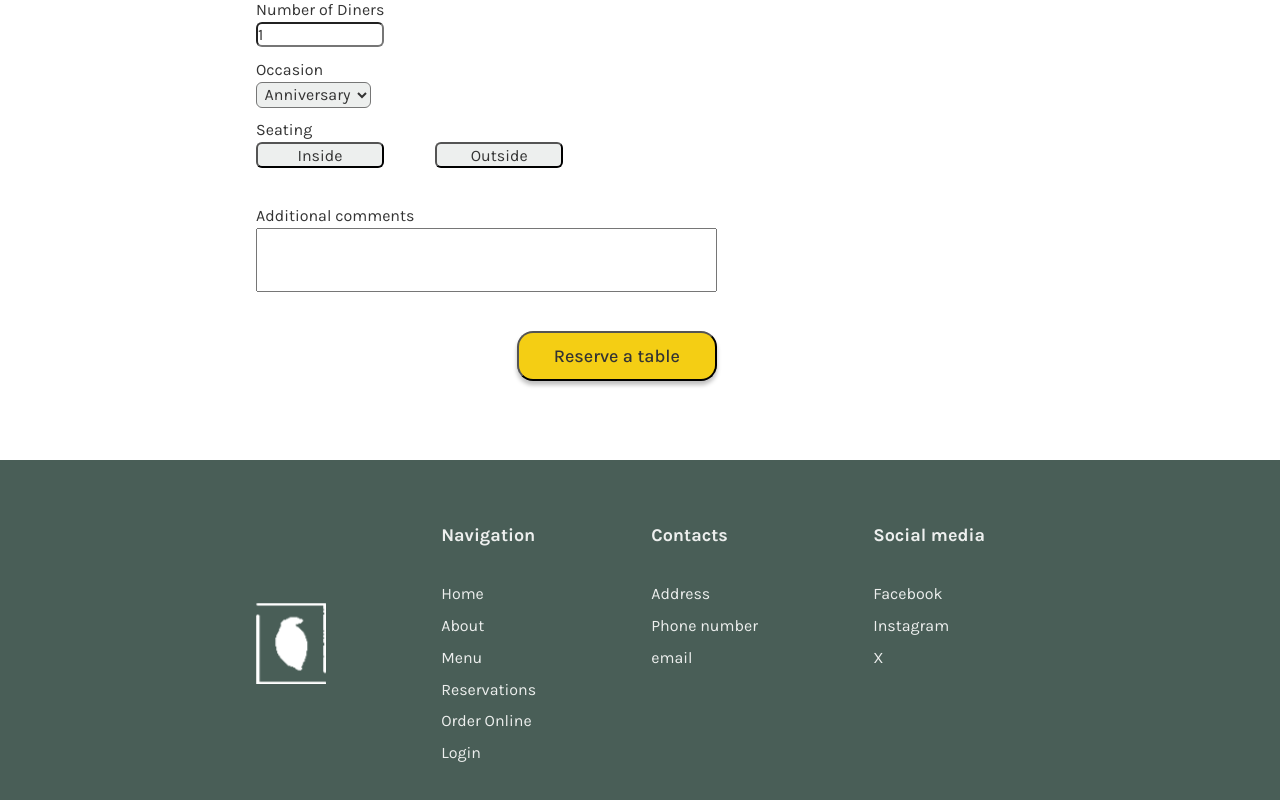
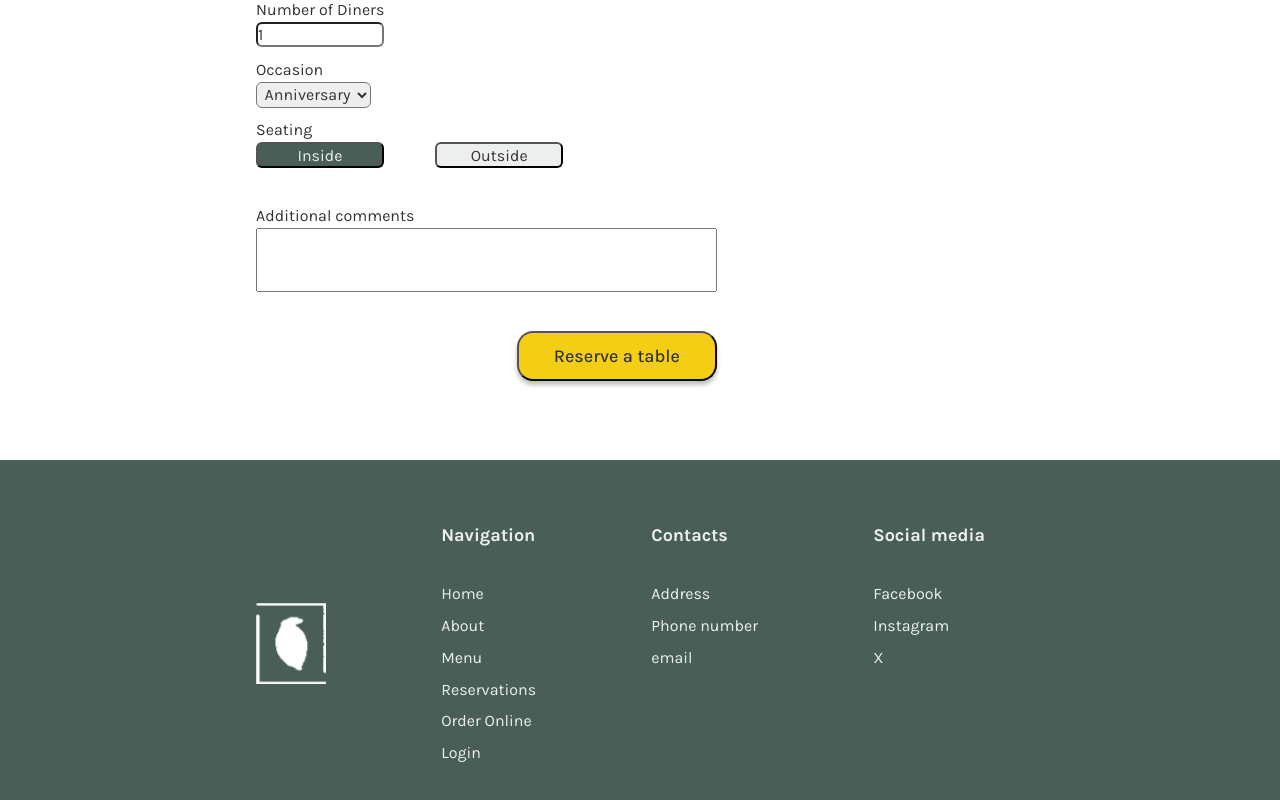
Before and after one commit to clibroia/little-lemon, a React (Create React App) app: page /booking-page in a window 1280 px wide. Shown: the part 902-1702 px from the top of the page. Built offline with nearby package versions, Linux system fonts and the light colour scheme; a web font is replaced by a local one.

Commit message:
Moved the BookingForm state and constants to the BookingPage component. Optimized state control with useReducer hook

```diff
--- a/src/BookingForm.js
+++ b/src/BookingForm.js
@@ -1,103 +1,22 @@
-import { useState } from "react";
 import CommentArea from "./CommentArea";
 import LabelInput from "./LabelInput";
 import LabelNumber from "./LabelNumber";
 import LabelSelect from "./LabelSelect";
 import SeatingOption from "./SeatingOption";
 
-const BookingForm = () => {
-    const occasions = [
-        {label:"Anniversary", value:"anniversary"},
-        {label:"Birthday", value:"birthday"},
-        {label:"Business", value:"business"},
-        {label:"Engagement", value:"engagement"}
-    ];
-    const times = [
-        {label:"19:30", value:"19:30"},
-        {label:"20:00", value:"20:00"},
-        {label:"20:30", value:"20:30"},
-        {label:"21:00", value:"21:00"},
-        {label:"21:30", value:"21:30"},
-        {label:"22:00", value:"22:00"},
-    ];
-    const [bookingData, setBookingData] = useState({
-        name:"",
-        email:"",
-        date:"",
-        time:"",
-        occasion:"",
-        diners:"1",
-        seating:"",
-        comment:""
-    });
-    const handleSubmit = (e) => {
-        e.preventDefault();
-        console.log(bookingData);
-    }
-    const nameChange = (e) => {
-        setBookingData(prevState => {
-            return({
-                ...prevState,
-                name: e.target.value
-            });
-        });
-    }
-    const emailChange = (e) => {
-        setBookingData(prevState => {
-            return({
-                ...prevState,
-                email: e.target.value
-            });
-        });
-    }
-    const dateChange = (e) => {
-        setBookingData(prevState => {
-            return({
-                ...prevState,
-                date: e.target.value
-            });
-        });
-    }
-    const timeChange = (e) => {
-        setBookingData(prevState => {
-            return({
-                ...prevState,
-                time: e.target.value
-            });
-        });
-    }
-    const occasionChange = (e) => {
-        setBookingData(prevState => {
-            return({
-                ...prevState,
-                occasion: e.target.value
-            });
-        });
-    }
-    const dinersChange = (e) => {
-        setBookingData(prevState => {
-            return({
-                ...prevState,
-                diners: e.target.value
-            });
-        });
-    }
-    const handleSelection = (e) => {
-        setBookingData(prevState => {
-            return({
-                ...prevState,
-                seating: e.target.value
-            });
-        });
-    }
-    const commentChange = (e) => {
-        setBookingData(prevState => {
-            return({
-                ...prevState,
-                comment: e.target.value
-            });
-        });
-    }
+const BookingForm = ({
+    occasions,
+    times,
+    bookingData,
+    handleSubmit,
+    nameChange,
+    emailChange,
+    dateChange,
+    timeChange,
+    occasionChange,
+    dinersChange,
+    handleSelection,
+    commentChange}) => {
     return(
         <>
             <form
@@ -111,6 +30,7 @@ const BookingForm = () => {
                     inputType={"text"}
                     handleChange={nameChange}
                     inputValue={bookingData.name}
+                    required={"true"}
                     />
                     <LabelInput
                     labelText={"Email"}
@@ -118,6 +38,7 @@ const BookingForm = () => {
                     inputType={"email"}
                     handleChange={emailChange}
                     inputValue={bookingData.email}
+                    required={"true"}
                     />
                 </div>
                 <div className="form-group">
@@ -128,6 +49,7 @@ const BookingForm = () => {
                         inputType={"date"}
                         handleChange={dateChange}
                         inputValue={bookingData.date}
+                        required={"true"}
                         />
                         <LabelSelect
                         divClassName={"form-label-data"}
@@ -136,6 +58,7 @@ const BookingForm = () => {
                         options={times}
                         selectedValue={bookingData.time}
                         handleChange={timeChange}
+                        required={"true"}
                         />
                     </div>
                     <LabelNumber
@@ -148,6 +71,7 @@ const BookingForm = () => {
                     inputMax={"15"}
                     numberValue={bookingData.diners}
                     handleChange={dinersChange}
+                    required={"true"}
                     />
                     <LabelSelect
                     divClassName={"form-label-data form-fit-content"}
@@ -156,6 +80,7 @@ const BookingForm = () => {
                     options={occasions}
                     selectedValue={bookingData.occasion}
                     handleChange={occasionChange}
+                    required={"false"}
                     />
                     <SeatingOption
                     handleSeatingSelection={handleSelection}
@@ -164,6 +89,7 @@ const BookingForm = () => {
                 <CommentArea
                 areaValue={bookingData.comment}
                 handleChange={commentChange}
+                required={"false"}
                 />
                 <div className="form-submit">
                     <input type="submit" value="Reserve a table" className="hero-button"/>
--- a/src/BookingPage.js
+++ b/src/BookingPage.js
@@ -1,15 +1,182 @@
 import React from 'react';
+import { useReducer } from 'react';
 import Header from './Header';
 import Footer from './Footer';
 import BookingHero from './BookingHero';
 import BookingForm from './BookingForm';
 
 const BookingPage = () => {
+    const occasions = [
+        {label:"Anniversary", value:"anniversary"},
+        {label:"Birthday", value:"birthday"},
+        {label:"Business", value:"business"},
+        {label:"Engagement", value:"engagement"}
+    ];
+    const bookingDataReducer = (bookingData, action) => {
+        switch (action.type) {
+            case 'nameChange': {
+                return({
+                    ...bookingData,
+                    name: action.value
+                });
+            }
+            case 'emailChange': {
+                return({
+                    ...bookingData,
+                    email: action.value
+                });
+            }
+            case 'dateChange': {
+                return({
+                    ...bookingData,
+                    date: action.value
+                });
+            }
+            case 'timeChange': {
+                return({
+                    ...bookingData,
+                    time: action.value
+                });
+            }
+            case 'occasionChange': {
+                return({
+                    ...bookingData,
+                    occasion: action.value
+                });
+            }
+            case 'dinersChange': {
+                return({
+                    ...bookingData,
+                    diners: action.value
+                });
+            }
+            case 'handleSelection': {
+                return({
+                    ...bookingData,
+                    seating: action.value
+                });
+            }
+            case 'commentChange': {
+                return({
+                    ...bookingData,
+                    comment: action.value
+                });
+            }
+            default: {
+                throw Error('Unknown action: '+ action.type)
+            }
+        }
+    }
+    const handleSubmit = (e) => {
+        e.preventDefault();
+        console.log(bookingData);
+    }
+    const nameChange = (e) => {
+        dispatch({
+            type: 'nameChange',
+            value: e.target.value
+        });
+    }
+    const emailChange = (e) => {
+        dispatch({
+            type: 'emailChange',
+            value: e.target.value
+        });
+    }
+    const dateChange = (e) => {
+        dispatch({
+            type: 'dateChange',
+            value: e.target.value
+        });
+    }
+    const timeChange = (e) => {
+        dispatch({
+            type: 'timeChange',
+            value: e.target.value
+        });
+    }
+    const occasionChange = (e) => {
+        dispatch({
+            type: 'occasionChange',
+            value: e.target.value
+        });
+    }
+    const dinersChange = (e) => {
+        dispatch({
+            type: 'dinersChange',
+            value: e.target.value
+        });
+    }
+    const handleSelection = (e) => {
+        dispatch({
+            type: 'handleSelection',
+            value: e.target.value
+        });
+    }
+    const commentChange = (e) => {
+        dispatch({
+            type: 'commentChange',
+            value: e.target.value
+        });
+    }
+    const [bookingData, dispatch] = useReducer(
+        bookingDataReducer,
+        {
+            name: '',
+            email: '',
+            date: '',
+            time: '',
+            occasion: '',
+            diners: '1',
+            seating: 'inside',
+            comment: ''
+        }
+    );
+    const timesReducer = (times, action) => {
+        switch(action.type) {
+            case 'updateTimes': {
+                return(times);
+            }
+            default: {
+                throw Error('Unknown action: ' + action.type);
+            }
+        }
+    }
+    const updateTimes = (e) => {
+        dispatchDate({
+            type: 'updateTimes',
+            value: e.target.value
+        });
+    }
+    const [times, dispatchDate] = useReducer(
+        timesReducer,
+        [
+            {label:"19:30", value:"19:30"},
+            {label:"20:00", value:"20:00"},
+            {label:"20:30", value:"20:30"},
+            {label:"21:00", value:"21:00"},
+            {label:"21:30", value:"21:30"},
+            {label:"22:00", value:"22:00"},
+        ]
+    );
     return(
         <>
             <Header />
             <BookingHero />
-            <BookingForm />
+            <BookingForm
+            occasions={occasions}
+            times={times}
+            bookingData={bookingData}
+            handleSubmit={handleSubmit}
+            nameChange={nameChange}
+            emailChange={emailChange}
+            dateChange={dateChange}
+            timeChange={timeChange}
+            occasionChange={occasionChange}
+            dinersChange={dinersChange}
+            handleSelection={handleSelection}
+            commentChange={commentChange}
+            />
             <Footer />
         </>
     );
--- a/src/CommentArea.js
+++ b/src/CommentArea.js
@@ -13,6 +13,7 @@ const CommentArea = (props) => {
             maxLength={areaMaxLength}
             value={props.areaValue}
             onChange={props.handleChange}
+            aria-required={props.required}
             ></textarea>
         </div>
     );
--- a/src/LabelNumber.js
+++ b/src/LabelNumber.js
@@ -12,6 +12,7 @@ const LabelNumber = (props) => {
             max={props.inputMax}
             value={props.numberValue}
             onChange={props.handleChange}
+            aria-required={props.required}
             />
         </div>
     );
--- a/src/LabelSelect.js
+++ b/src/LabelSelect.js
@@ -8,6 +8,7 @@ const LabelSelect = (props) => {
             id={props.selectId}
             value={props.selectedValue}
             onChange={props.handleChange}
+            aria-required={props.required}
             >
                 {props.options.map(option => {
                     return(
--- a/src/SeatingOption.js
+++ b/src/SeatingOption.js
@@ -10,7 +10,7 @@ const SeatingOption = ({handleSeatingSelection}) => {
         {name:"seating", value:"inside", type:"button", label:"Inside"},
         {name:"seating", value:"outside", type:"button", label:"Outside"}
     ];
-    const [insideButtonClicked, setInsideButtonClicked] = useState(false);
+    const [insideButtonClicked, setInsideButtonClicked] = useState(true);
     const insideButtonHandleClick = (e) => {
         setInsideButtonClicked(true);
         setOutsideButtonClicked(false);
```
Also changed, not shown: src/LabelInput.js (+10 -1 lines).
